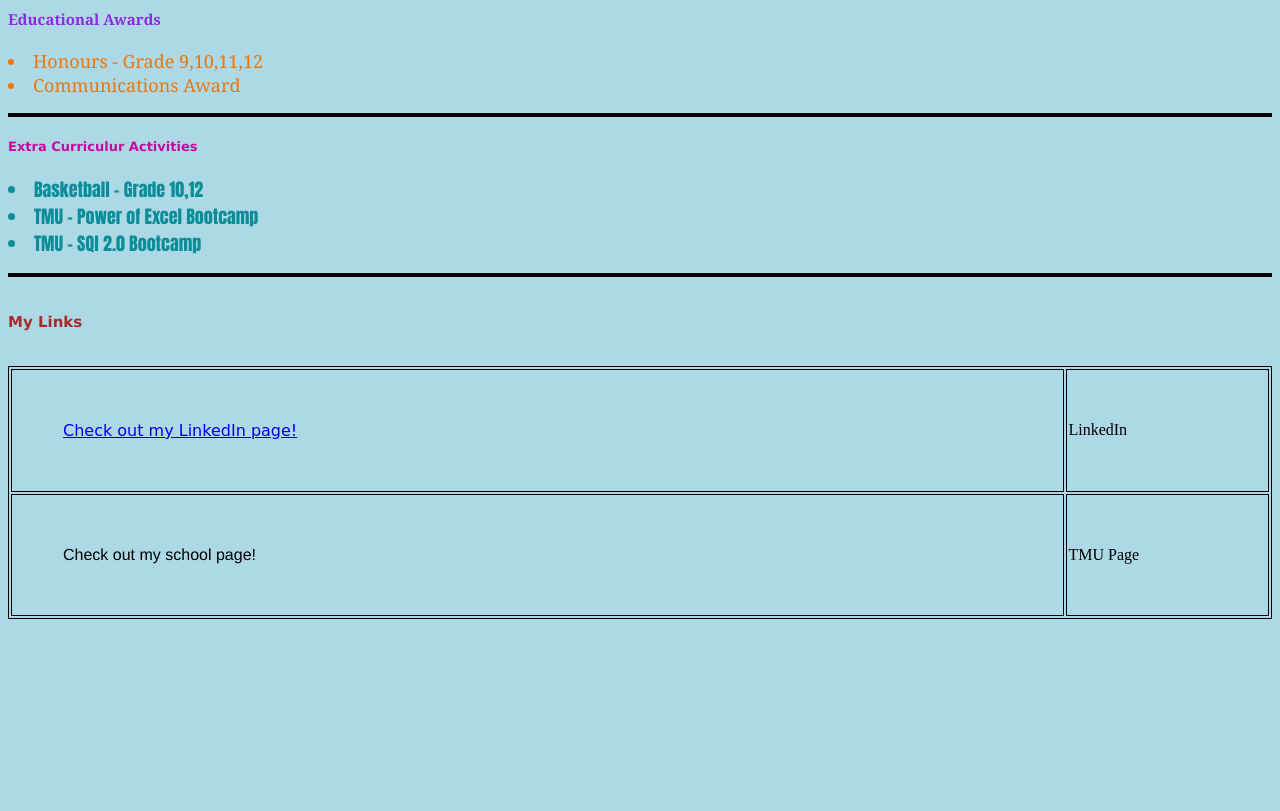
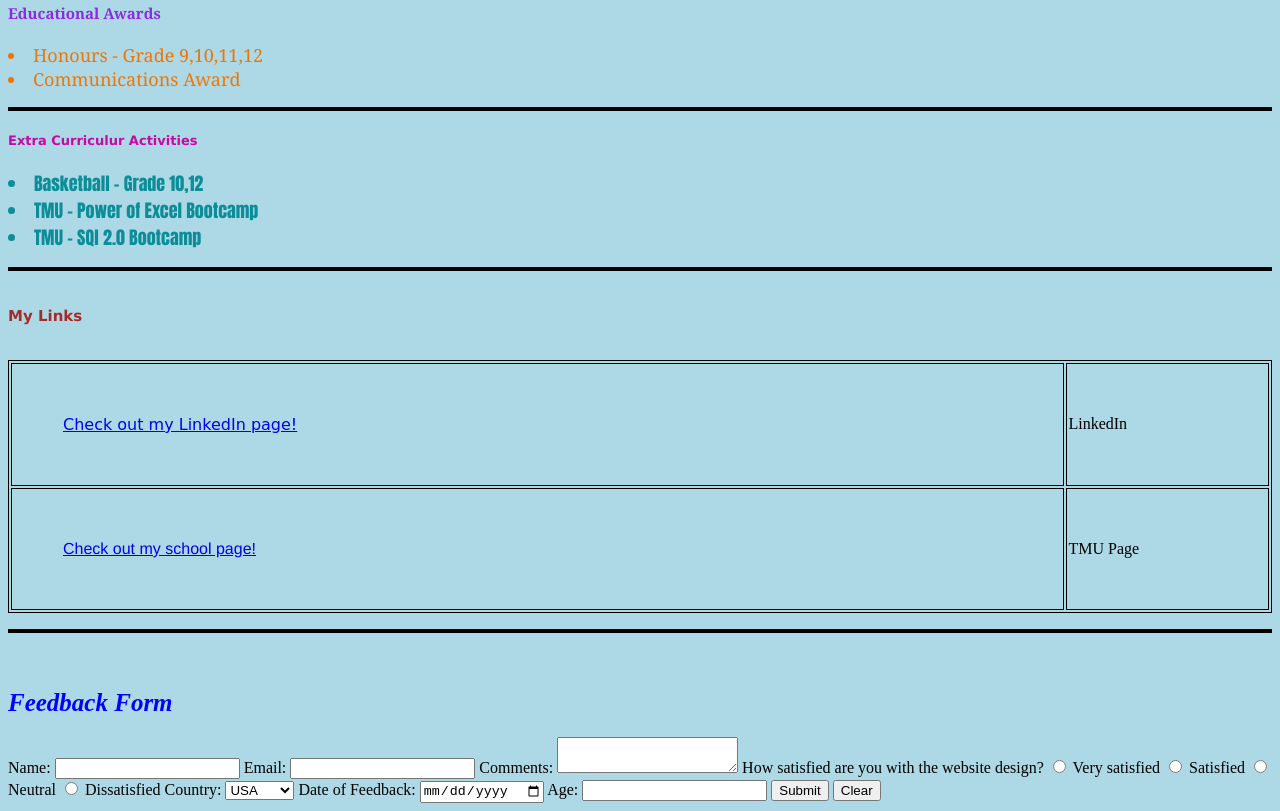
Before and after one commit to dino1704/dinosan.karunakaran.github.io, a plain HTML site: page index.html in a window 1280 px wide. Shown: the part 895-1706 px from the top of the page. Before the commit the page ends 1522 px from the top, so only its background shows below. Drawn offline with Linux system fonts and the light colour scheme.

Commit message:
Add files via upload

```diff
--- a/index.html
+++ b/index.html
@@ -5,13 +5,11 @@
 <link rel="stylesheet" href="styles.css">
 <style type = "text/css">
     .myDiv {
-      border: 5px outset red;
+      border: 5px outset rgb(6, 6, 6);
       background-color: rgb(0, 0, 0);
       text-align: center;
     }
     .myDivs {
-      border: 3px outset rgb(102, 2, 201);
-      background-color: rgb(219, 191, 51);
       text-align: left;
     }
       .divss{
@@ -113,11 +111,64 @@ div {
 
     </tr>
     <tr>
-      <td><div class="divi"><l href="https://www.torontomu.ca/?gad_source=1&gclid=EAIaIQobChMInfm_mpbciAMV3Hd_AB1KSzdOEAAYASAAEgKS7fD_BwE">Check out my school page!</l></div></td>
+      <td><div class="divi"><a href="https://www.torontomu.ca/?gad_source=1&gclid=EAIaIQobChMInfm_mpbciAMV3Hd_AB1KSzdOEAAYASAAEgKS7fD_BwE">Check out my school page!</a></div></td>
       <td>TMU Page</td>
     </tr>
 
   </table>
+<hr>
+<br>
+
+<section id="form-section">
+  <h2>Feedback Form</h2>
+  <!-- Feedback Form with various input elements -->
+  <form id="feedbackForm">
+      <!-- Text Field (Single-line) for Name -->
+      <label for="name">Name:</label>
+      <input type="text" id="name" name="name" required>
+
+      <!-- Email Field -->
+      <label for="email">Email:</label>
+      <input type="email" id="email" name="email" required>
+
+      <!-- Multiple Text Field for Comments -->
+      <label for="comments">Comments:</label>
+      <textarea id="comments" name="comments" required></textarea>
+
+      <!-- Radio Buttons for Satisfaction Rating -->
+      <label>How satisfied are you with the website design?</label>
+      <label><input type="radio" name="satisfaction" value="Very satisfied" required> Very satisfied</label>
+      <label><input type="radio" name="satisfaction" value="Satisfied" required> Satisfied</label>
+      <label><input type="radio" name="satisfaction" value="Neutral" required> Neutral</label>
+      <label><input type="radio" name="satisfaction" value="Dissatisfied" required> Dissatisfied</label>
+
+
+      <!-- Dropdown for Country Selection -->
+      <label for="country">Country:</label>
+      <select id="country" name="country" required>
+          <option value="USA">USA</option>
+          <option value="Canada">Canada</option>
+          <option value="UK">UK</option>
+      </select>
+
+      <!-- Date Picker for Feedback Date -->
+      <label for="date">Date of Feedback:</label>
+      <input type="date" id="date" name="date" required>
+
+      <!-- Number Field for Age -->
+      <label for="age">Age:</label>
+      <input type="number" id="age" name="age" required>
+
+      <!-- Submit and Clear Buttons -->
+      <button type="button" onclick="submitForm()">Submit</button>
+      <button type="reset">Clear</button>
+  </form>
+</section>
+
+<!-- External JavaScript File for Functionality -->
+<script src="script.js"></script>
+</body>
+</html>
 
 </body>
 </html>
```
